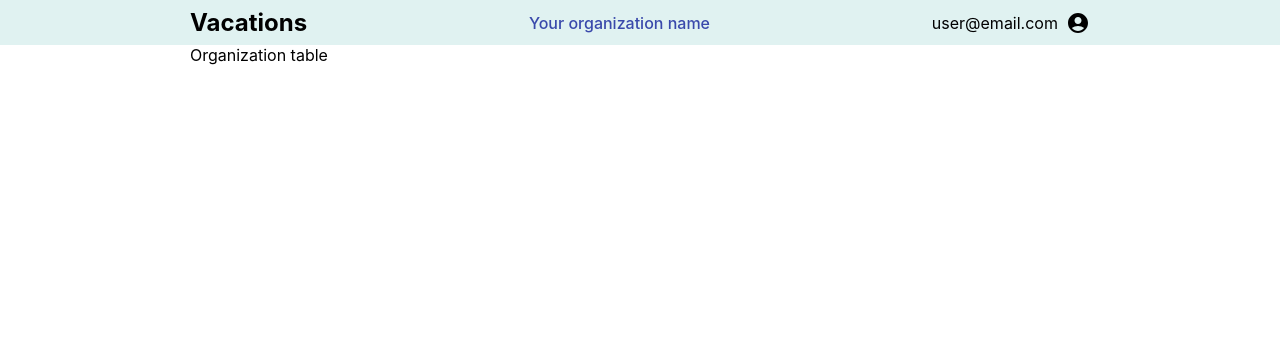
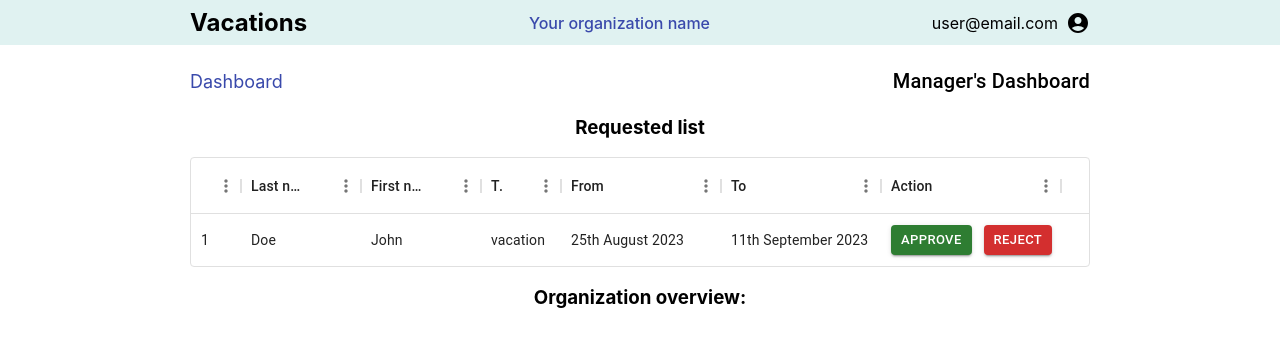
Before and after one commit to we5a/vacation-app, a React (Create React App) app in the folder front-end/: page /organization in a window 1280 px wide. Shown: the top 346 px of the page. Built offline with nearby package versions, Linux system fonts and the light colour scheme; the HTML template or start-up script is replaced by a standard one.

Commit message:
Add request list

```diff
--- a/front-end/package.json
+++ b/front-end/package.json
@@ -7,6 +7,7 @@
     "@emotion/styled": "^11.11.0",
     "@mui/icons-material": "^5.14.3",
     "@mui/material": "^5.14.5",
+    "@mui/x-data-grid": "^6.11.2",
     "@mui/x-date-pickers": "^6.11.1",
     "@reduxjs/toolkit": "^1.9.5",
     "@testing-library/jest-dom": "^5.17.0",
--- a/front-end/src/pages/Organization/Organization.module.scss
+++ b/front-end/src/pages/Organization/Organization.module.scss
@@ -0,0 +1,37 @@
+.header {
+  padding-top: 20px;
+  display: flex;
+  justify-content: space-between;
+  align-items: center;
+}
+
+.actionsBlock {
+  display: flex;
+  gap: 12px;
+}
+
+.listTitle {
+  text-align: center;
+}
+
+.pageTitle {
+  font-size: 18px;
+}
+
+.link {
+  color: $indigo600;
+  text-decoration: none;
+  font-size: 18px;
+
+  &:hover {
+    text-decoration: underline;
+  }
+}
+
+.requestTable {
+  margin-top: 16px;
+
+  .cellContent {
+    overflow-wrap: normal;
+  }
+}
--- a/front-end/src/pages/Organization/Organization.tsx
+++ b/front-end/src/pages/Organization/Organization.tsx
@@ -1,7 +1,95 @@
+import { Typography } from "@mui/material";
+import { useNavigate, Link } from "react-router-dom";
+import Button from "@mui/material/Button";
+import { DataGrid, GridColDef } from "@mui/x-data-grid";
+import moment from "moment";
+
 import styles from "./Organization.module.scss";
 
 const Organization = () => {
-  return <div>Organization table</div>;
+  const navigate = useNavigate();
+  const from = moment("2023-08-25").format("Do MMMM YYYY");
+  const to = moment("2023-09-11").format("Do MMMM YYYY");
+
+  const handleApprove = (id: string) => {
+    console.log("Handle approve row with id", id);
+  };
+
+  const handleDelete = (id: string) => {
+    console.log("Handle delete row with id", id);
+  };
+
+  const requestListColumns: GridColDef[] = [
+    { field: "id", headerName: "№", width: 20 },
+    { field: "lastName", headerName: "Last name", width: 120 },
+    { field: "firstName", headerName: "First name", width: 120 },
+    { field: "type", headerName: "Type", width: 80 },
+    { field: "from", headerName: "From", width: 160 },
+    { field: "to", headerName: "To", width: 160 },
+    {
+      field: "action",
+      headerName: "Action",
+      width: 180,
+      renderCell: ({ row }) => {
+        return (
+          <div className={styles.actionsBlock}>
+            <Button
+              variant="contained"
+              size="small"
+              color="success"
+              onClick={() => handleApprove(row.id)}
+            >
+              approve
+            </Button>
+            <Button
+              variant="contained"
+              size="small"
+              color="error"
+              onClick={() => handleDelete(row.id)}
+            >
+              reject
+            </Button>
+          </div>
+        );
+      },
+    },
+  ];
+
+  const requestDataRows = [
+    {
+      id: "1",
+      lastName: "Doe",
+      firstName: "John",
+      type: "vacation",
+      from,
+      to,
+    },
+  ];
+
+  return (
+    <div>
+      <div className={styles.header}>
+        <Link to="/dashboard" className={styles.link}>Dashboard</Link>
+        <Typography variant="h6" className={styles.pageTitle}>
+          Manager's Dashboard
+        </Typography>
+      </div>
+      <h3 className={styles.listTitle}>Requested list</h3>
+      <DataGrid
+        rows={requestDataRows}
+        columns={requestListColumns}
+        disableRowSelectionOnClick
+        disableVirtualization
+        hideFooter
+        autoHeight
+        className={styles.requestTable}
+        classes={{
+          cellContent: styles.cellContent,
+        }}
+      />
+      <h3 className={styles.listTitle}>Organization overview:</h3>
+    </div>
+  );
 };
 
 export default Organization;
```
Also changed, not shown: 1 other file (tests, documents, lock files or other folders).
